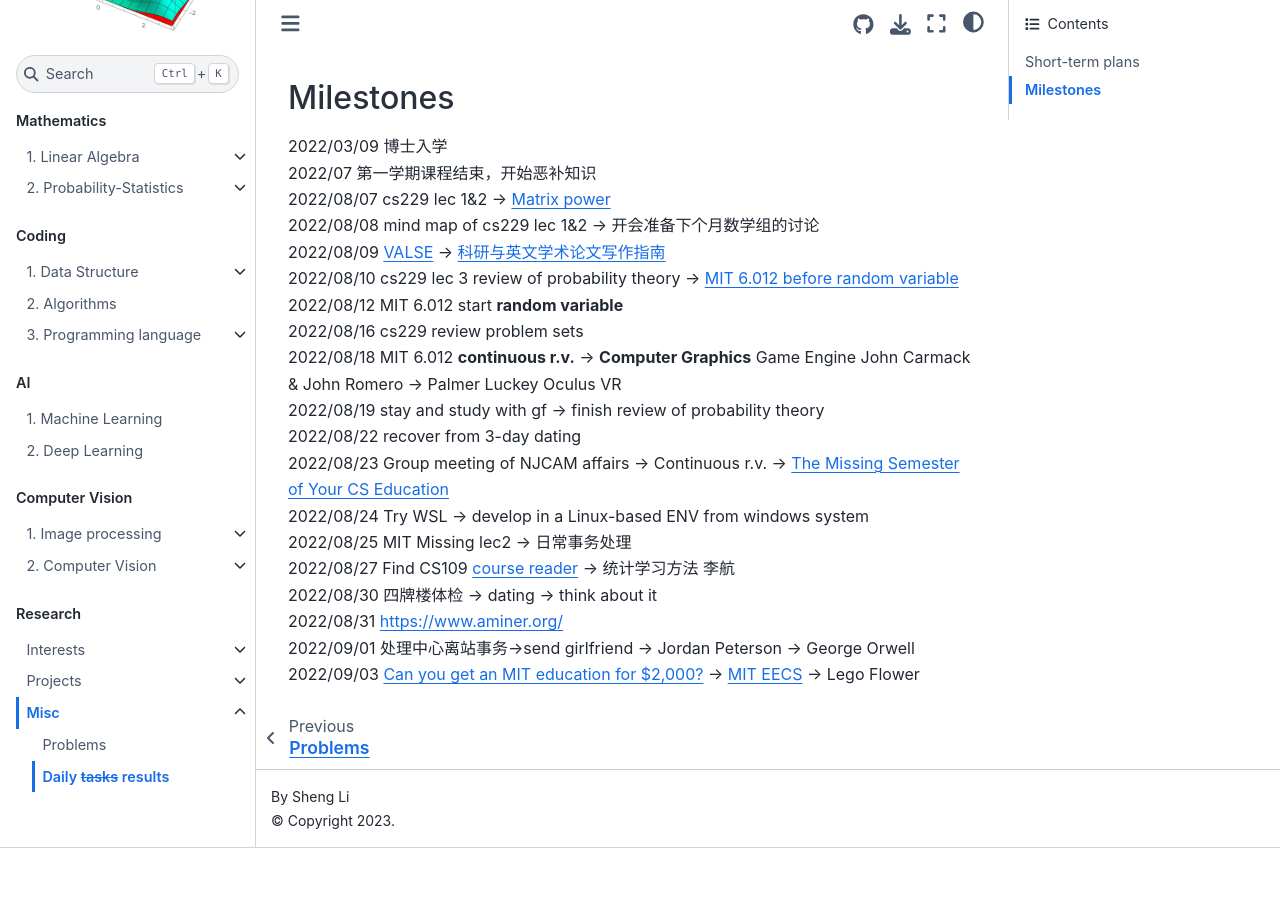
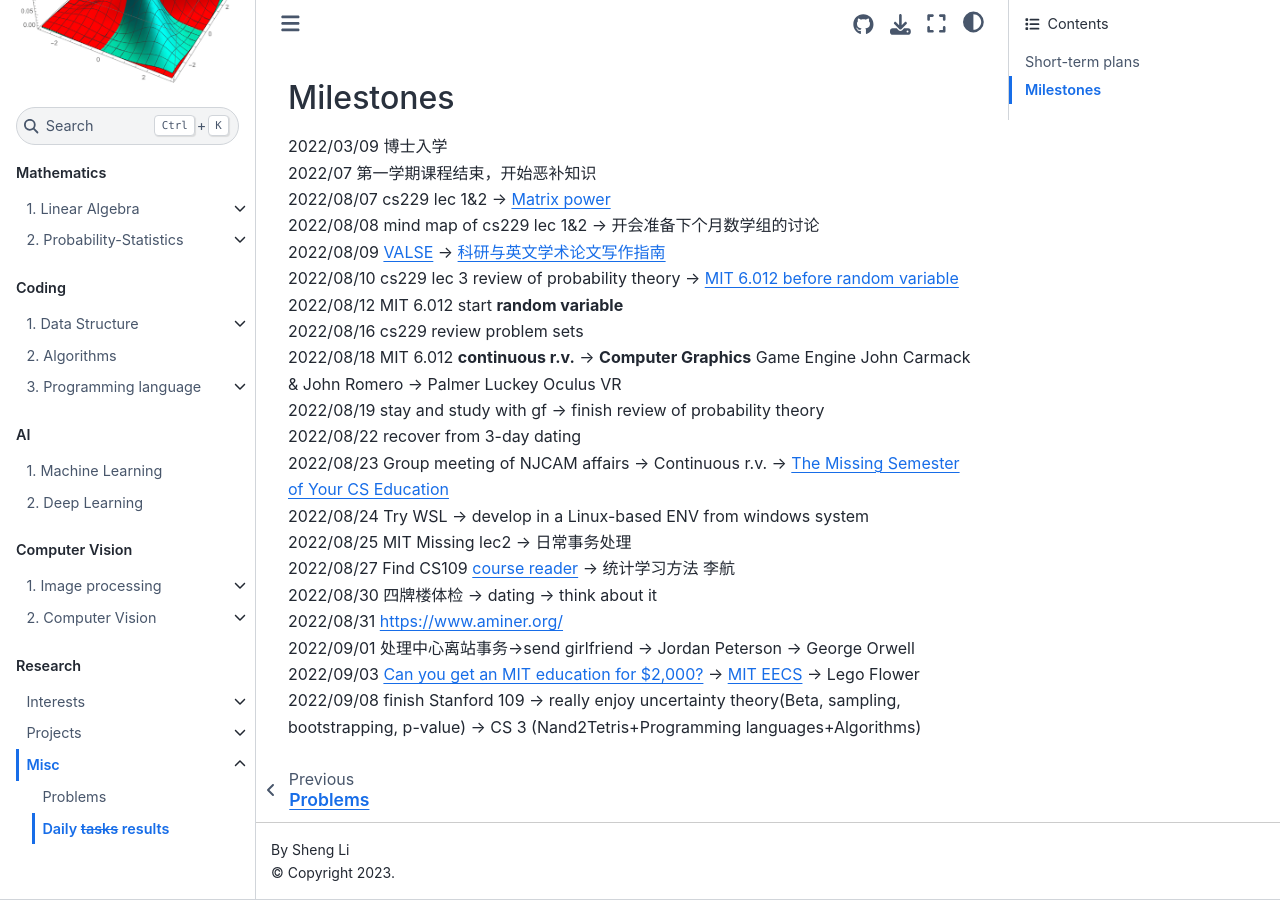
Before and after one commit to EeToSe/EeToSe.github.io, a Jupyter Book: the page built from chapters/10/1/2/results.md, in a window 1280 px wide and 900 px high, scrolled down 795 px. Built offline with Jupyter Book 1.0.4 settings and Sphinx 7.4.7 and the Sphinx Book theme 1.1.4, drawn with Linux system fonts in a browser that asks for light colours; pages that are not in the unit, such as notebooks, are missing from menus; before the commit the page ends 1643 px from its top, so only the background shows below that.

Commit message:
daily update ：）

```diff
--- a/chapters/10/1/2/results.md
+++ b/chapters/10/1/2/results.md
@@ -41,3 +41,4 @@ Computer vision
 2022/08/31 https://www.aminer.org/ <br>
 2022/09/01 处理中心离站事务->send girlfriend -> Jordan Peterson -> George Orwell <br>
 2022/09/03 [Can you get an MIT education for $2,000?](https://www.youtube.com/watch?v=piSLobJfZ3c&ab_channel=TEDxTalks) -> [MIT EECS](https://eecsis.mit.edu/degree_requirements.html#track) -> Lego Flower<br>
+2022/09/08 finish Stanford 109 -> really enjoy uncertainty theory(Beta, sampling, bootstrapping, p-value) -> CS 3 (Nand2Tetris+Programming languages+Algorithms)
```
Also changed, not shown: 2 other files.
